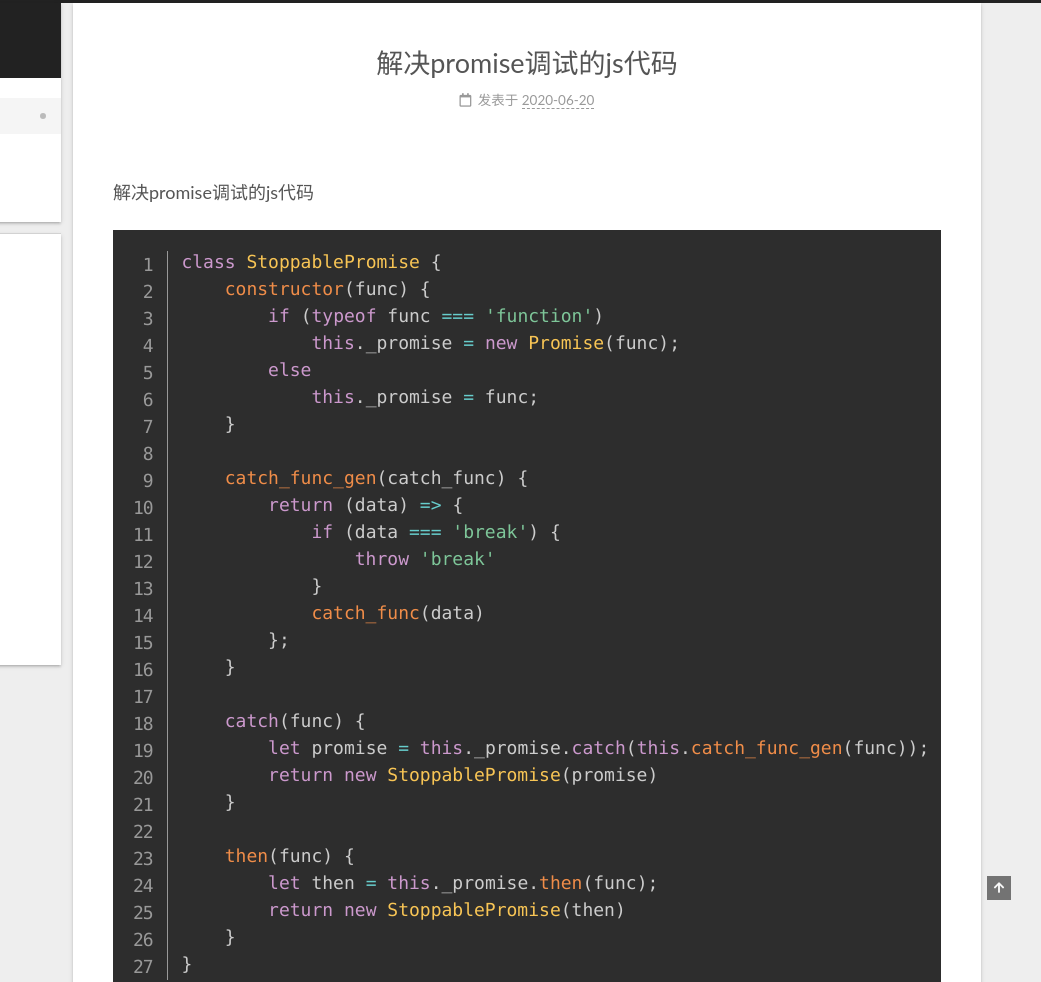
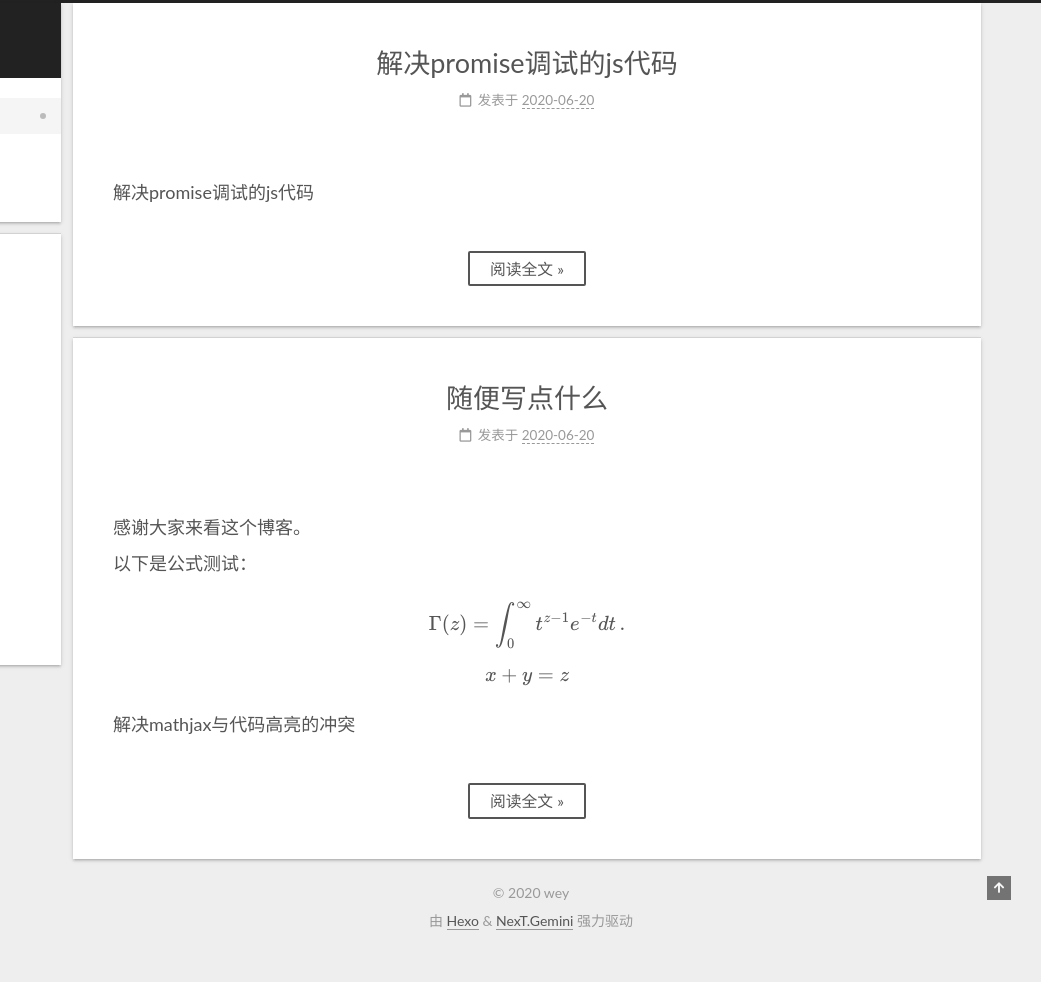
Before and after one commit to weypro/weypro.github.io, a plain HTML site: page index.html in a window 1280 px wide. Shown: the top 982 px of the page, 239-1280 px from the left. After the commit the page ends 955 px from the top, so only its background shows below. Drawn offline with nearby package versions, Linux system fonts and the light colour scheme.

Commit message:
Site updated: 2020-06-20 16:53:06

```diff
--- a/css/main.css
+++ b/css/main.css
@@ -1193,7 +1193,7 @@ pre .javascript .function {
 }
 .links-of-author a::before,
 .links-of-author span.exturl::before {
-  background: #ff71ff;
+  background: #ff0db3;
   border-radius: 50%;
   content: ' ';
   display: inline-block;
--- a/index.html
+++ b/index.html
@@ -151,7 +151,7 @@
 
 
   <article itemscope itemtype="http://schema.org/Article" class="post-block" lang="zh-CN">
-    <link itemprop="mainEntityOfPage" href="http://yoursite.com/2020/06/20/%E4%B8%80%E6%AE%B5%E6%9C%89%E8%B6%A3%E7%9A%84js%E4%BB%A3%E7%A0%81/">
+    <link itemprop="mainEntityOfPage" href="http://yoursite.com/2020/06/20/%E8%A7%A3%E5%86%B3promise%E8%B0%83%E8%AF%95%E7%9A%84js%E4%BB%A3%E7%A0%81/">
 
     <span hidden itemprop="author" itemscope itemtype="http://schema.org/Person">
       <meta itemprop="image" content="/images/avatar.gif">
@@ -165,7 +165,7 @@
       <header class="post-header">
         <h2 class="post-title" itemprop="name headline">
 
-            <a href="/2020/06/20/%E4%B8%80%E6%AE%B5%E6%9C%89%E8%B6%A3%E7%9A%84js%E4%BB%A3%E7%A0%81/" class="post-title-link" itemprop="url">解决promise调试的js代码</a>
+            <a href="/2020/06/20/%E8%A7%A3%E5%86%B3promise%E8%B0%83%E8%AF%95%E7%9A%84js%E4%BB%A3%E7%A0%81/" class="post-title-link" itemprop="url">解决promise调试的js代码</a>
         </h2>
 
         <div class="post-meta">
@@ -176,7 +176,7 @@
               <span class="post-meta-item-text">发表于</span>
 
 
-              <time title="创建时间：2020-06-20 15:11:41 / 修改时间：15:16:57" itemprop="dateCreated datePublished" datetime="2020-06-20T15:11:41+08:00">2020-06-20</time>
+              <time title="创建时间：2020-06-20 15:11:41 / 修改时间：16:42:20" itemprop="dateCreated datePublished" datetime="2020-06-20T15:11:41+08:00">2020-06-20</time>
             </span>
 
 
@@ -191,34 +191,13 @@
 
 
           <p>解决promise调试的js代码  </p>
-<pre class="line-numbers language-javascript"><code class="language-javascript"><span class="token keyword">class</span> <span class="token class-name">StoppablePromise</span> <span class="token punctuation">{</span>
-    <span class="token function">constructor</span><span class="token punctuation">(</span>func<span class="token punctuation">)</span> <span class="token punctuation">{</span>
-        <span class="token keyword">if</span> <span class="token punctuation">(</span><span class="token keyword">typeof</span> func <span class="token operator">===</span> <span class="token string">'function'</span><span class="token punctuation">)</span>
-            <span class="token keyword">this</span><span class="token punctuation">.</span>_promise <span class="token operator">=</span> <span class="token keyword">new</span> <span class="token class-name">Promise</span><span class="token punctuation">(</span>func<span class="token punctuation">)</span><span class="token punctuation">;</span>
-        <span class="token keyword">else</span>
-            <span class="token keyword">this</span><span class="token punctuation">.</span>_promise <span class="token operator">=</span> func<span class="token punctuation">;</span>
-    <span class="token punctuation">}</span>
-
-    <span class="token function">catch_func_gen</span><span class="token punctuation">(</span>catch_func<span class="token punctuation">)</span> <span class="token punctuation">{</span>
-        <span class="token keyword">return</span> <span class="token punctuation">(</span>data<span class="token punctuation">)</span> <span class="token operator">=</span><span class="token operator">></span> <span class="token punctuation">{</span>
-            <span class="token keyword">if</span> <span class="token punctuation">(</span>data <span class="token operator">===</span> <span class="token string">'break'</span><span class="token punctuation">)</span> <span class="token punctuation">{</span>
-                <span class="token keyword">throw</span> <span class="token string">'break'</span>
-            <span class="token punctuation">}</span>
-            <span class="token function">catch_func</span><span class="token punctuation">(</span>data<span class="token punctuation">)</span>
-        <span class="token punctuation">}</span><span class="token punctuation">;</span>
-    <span class="token punctuation">}</span>
-
-    <span class="token keyword">catch</span><span class="token punctuation">(</span>func<span class="token punctuation">)</span> <span class="token punctuation">{</span>
-        <span class="token keyword">let</span> promise <span class="token operator">=</span> <span class="token keyword">this</span><span class="token punctuation">.</span>_promise<span class="token punctuation">.</span><span class="token keyword">catch</span><span class="token punctuation">(</span><span class="token keyword">this</span><span class="token punctuation">.</span><span class="token function">catch_func_gen</span><span class="token punctuation">(</span>func<span class="token punctuation">)</span><span class="token punctuation">)</span><span class="token punctuation">;</span>
-        <span class="token keyword">return</span> <span class="token keyword">new</span> <span class="token class-name">StoppablePromise</span><span class="token punctuation">(</span>promise<span class="token punctuation">)</span>
-    <span class="token punctuation">}</span>
-
-    <span class="token function">then</span><span class="token punctuation">(</span>func<span class="token punctuation">)</span> <span class="token punctuation">{</span>
-        <span class="token keyword">let</span> then <span class="token operator">=</span> <span class="token keyword">this</span><span class="token punctuation">.</span>_promise<span class="token punctuation">.</span><span class="token function">then</span><span class="token punctuation">(</span>func<span class="token punctuation">)</span><span class="token punctuation">;</span>
-        <span class="token keyword">return</span> <span class="token keyword">new</span> <span class="token class-name">StoppablePromise</span><span class="token punctuation">(</span>then<span class="token punctuation">)</span>
-    <span class="token punctuation">}</span>
-<span class="token punctuation">}</span>
-<span aria-hidden="true" class="line-numbers-rows"><span></span><span></span><span></span><span></span><span></span><span></span><span></span><span></span><span></span><span></span><span></span><span></span><span></span><span></span><span></span><span></span><span></span><span></span><span></span><span></span><span></span><span></span><span></span><span></span><span></span><span></span><span></span></span></code></pre>
+          <!--noindex-->
+            <div class="post-button">
+              <a class="btn" href="/2020/06/20/%E8%A7%A3%E5%86%B3promise%E8%B0%83%E8%AF%95%E7%9A%84js%E4%BB%A3%E7%A0%81/#more" rel="contents">
+                阅读全文 &raquo;
+              </a>
+            </div>
+          <!--/noindex-->
 
 
     </div>
@@ -263,7 +242,7 @@
               <span class="post-meta-item-text">发表于</span>
 
 
-              <time title="创建时间：2020-06-20 14:27:24 / 修改时间：16:16:40" itemprop="dateCreated datePublished" datetime="2020-06-20T14:27:24+08:00">2020-06-20</time>
+              <time title="创建时间：2020-06-20 14:27:24 / 修改时间：16:44:14" itemprop="dateCreated datePublished" datetime="2020-06-20T14:27:24+08:00">2020-06-20</time>
             </span>
 
 
@@ -280,11 +259,13 @@
           <p>感谢大家来看这个博客。<br>以下是公式测试：  </p>
 <p>$$ \Gamma(z) = \int_0^\infty t^{z-1}e^{-t}dt\,. $$<br>$$x+y=z$$</p>
 <p>解决mathjax与代码高亮的冲突</p>
-<p>如果你按照教程安装了代码高亮插件hexo-prism-plugin，单独使用是没有问题的，但如果你又使用了mathjax，并且按照网上教程，安装kramed插件并修改了js文件里的正则表达式（为了解决markdown和mathjax的语法冲突），好了，那你的代码就无法高亮了。解决方法很简单，别用kramed插件了，还用原来自带的marked插件，直接改它的正则表达式就行了，改法如下：</p>
-<p>打开D:\study\program\blog\node_modules\marked\lib\marked.js escape:处替换成：</p>
-<p>escape: /^\([`*[]()#$+-.!_&gt;])/,<br>em:处替换成：</p>
-<p>em: /^*((?:**|[\s\S])+?)*(?!*)/,  </p>
-<p>注意不能两个{合并，要写成{ {</p>
+          <!--noindex-->
+            <div class="post-button">
+              <a class="btn" href="/2020/06/20/%E9%9A%8F%E4%BE%BF%E5%86%99%E7%82%B9%E4%BB%80%E4%B9%88/#more" rel="contents">
+                阅读全文 &raquo;
+              </a>
+            </div>
+          <!--/noindex-->
 
 
     </div>
```
Also changed, not shown: 2020/06/20/解决promise调试的js代码/index.html (renamed from 2020/06/20/一段有趣的js代码/index.html, +9 -7 lines), 2020/06/20/随便写点什么/index.html (+6 -5 lines), archives/2020/06/index.html (+1 -1 lines), archives/2020/index.html (+1 -1 lines), archives/index.html (+1 -1 lines).
